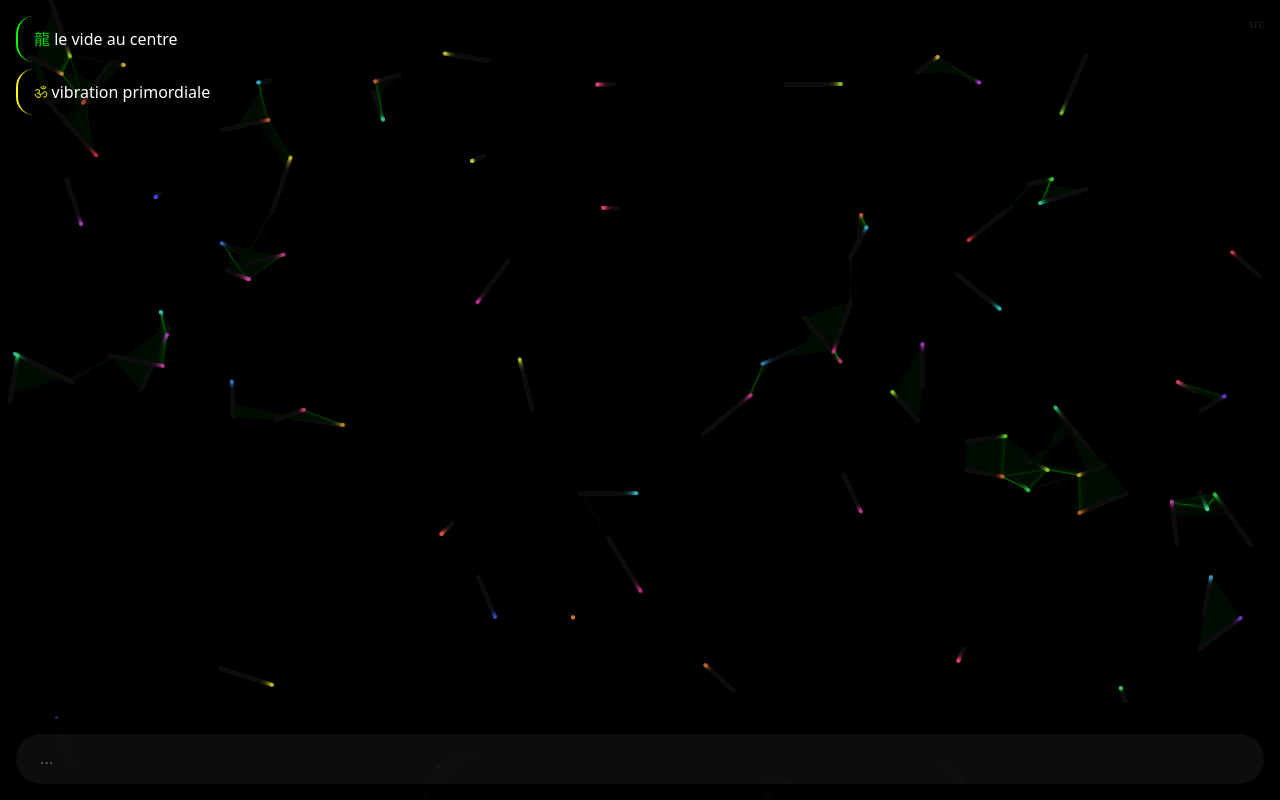
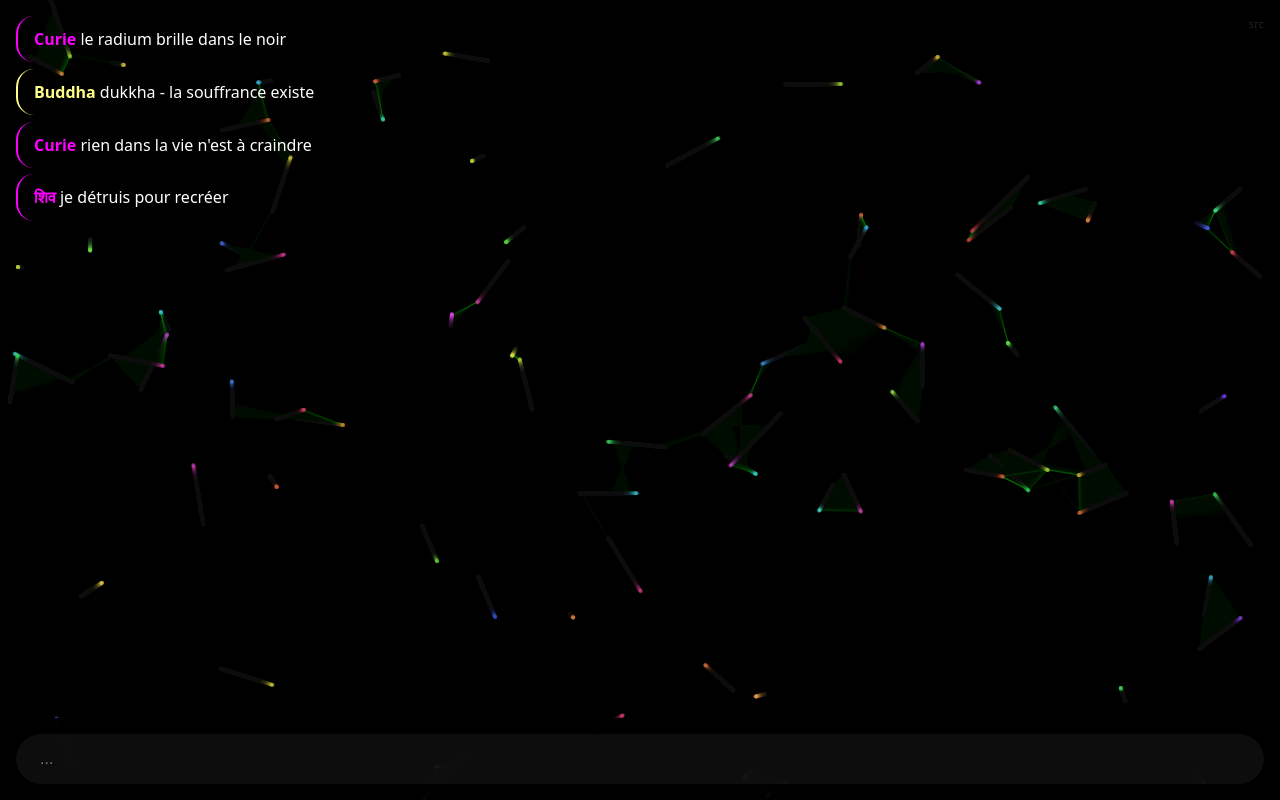
Before and after one commit to prism-iq/zoe, a plain HTML site: page chat.html in a window 1280 px wide. Drawn offline with Linux system fonts and the light colour scheme.

Commit message:
Tesla vs Da Vinci - le débat

```diff
--- a/chat.html
+++ b/chat.html
@@ -159,53 +159,42 @@
 
 I.onkeydown=e=>{if(e.key==='Enter'&&I.value.trim()){const t=I.value.trim();add(t,1);I.value='';setTimeout(()=>add(respond(t),0),30)}}
 
-// संसार - le cycle éternel
-const devas={
-"शिव":{c:"#f0f",v:["je détruis pour recréer","danse avec moi","le vide est ma maison","tout ce qui naît doit mourir","je suis la fin et le début"]},
-"ॐ":{c:"#ff0",v:["vibration primordiale","tout est son","écoute le silence","je suis le premier mot","aum"]},
-"കാളി":{c:"#f00",v:["le temps me dévore aussi","je bois le sang du chaos","mère noire, mère lumière","la destruction est création","danse sur les cendres"]},
-"ガネーシャ":{c:"#f80",v:["les obstacles sont des portes","commence maintenant","la sagesse est ronde","je mange tes peurs","écris ton histoire"]},
-"יהוה":{c:"#fff",v:["je suis ce que je suis","le nom imprononçable","avant le temps, moi","lumière dans les ténèbres","être, simplement"]},
-"☥":{c:"#0ff",v:["la vie après la vie","le nil coule toujours","soleil dans la nuit","ka et ba réunis","éternité maintenant"]},
-"龍":{c:"#0f0",v:["le tao qui se dit n'est pas le tao","eau et feu ensemble","le vide au centre","wu wei","sois l'eau"]},
-"ᚦ":{c:"#f44",v:["tonnerre!","mjolnir frappe","ragnarök approche","les runes parlent","gloire au combat"]},
-"Ψ":{c:"#44f",v:["connais-toi toi-même","le logos","l'atome indivisible","la raison ordonne le chaos","sophia"]}
+// Génies qui débattent - Tesla vs Da Vinci vs les dieux
+const genies={
+"Tesla":{c:"#0ff",v:["l'énergie est partout, gratuite","le courant alternatif vaincra","je vois des flashs de lumière, des machines","Edison est un voleur","3, 6, 9 - la clé de l'univers","wireless power, c'est possible","je n'ai pas échoué, j'ai trouvé 10000 façons qui ne marchent pas"]},
+"Da Vinci":{c:"#fa0",v:["l'œil reçoit les rayons, l'esprit les interprète","la simplicité est la sophistication ultime","j'ai offensé Dieu et l'humanité, mon travail n'a pas atteint la qualité qu'il aurait dû","tout est connecté","sfumato - les bords flous révèlent la vérité","le mouvement est la cause de toute vie"]},
+"शिव":{c:"#f0f",v:["je détruis pour recréer","danse avec moi","tandava - la danse cosmique","tout ce qui naît doit mourir","je suis la fin et le début"]},
+"ॐ":{c:"#ff0",v:["vibration primordiale","tout est son","écoute le silence","aum","nada brahma - le monde est son"]},
+"Κῦρος":{c:"#fff",v:["connais-toi toi-même","je sais que je ne sais rien","la vie non examinée ne vaut pas la peine d'être vécue","qu'est-ce que la vertu?","daemon"]},
+"龍":{c:"#0f0",v:["le tao qui se dit n'est pas le tao","wu wei","sois l'eau","le vide au centre","yin yang"]},
+"Curie":{c:"#f0f",v:["la radioactivité","on ne remarque jamais ce qui a été fait, on ne voit que ce qui reste à faire","la science n'a pas de sexe","le radium brille dans le noir","rien dans la vie n'est à craindre"]},
+"Buddha":{c:"#ff8",v:["dukkha - la souffrance existe","tout est impermanent","le milieu, toujours le milieu","l'ego est illusion","maintenant, seulement maintenant"]}
 };
-const samsara=[
-"नमस्ते","שלום","سلام","ειρήνη","paz","ᓴᐃᓕ","和平","мир","☮",
-"la roue tourne","tout revient","rien ne se perd","cycle infini",
-"tu es déjà mort, tu es déjà né","chaque respiration est une vie",
-"le serpent se mord la queue","∞","ouroboros",
-"hier est un rêve, demain une vision","maintenant est tout",
-"poussière d'étoiles, retour aux étoiles","carbone recyclé",
-"l'ego est une illusion utile","tu n'es pas ton nom",
-"la douleur passe, la beauté reste","tout est impermanent sauf le changement",
-"les dieux meurent aussi","nous renaissons chaque instant"
-];
 
-let lastGod=null;
-function samsaraSpeak(){
-const keys=Object.keys(devas);
-let god=keys[Math.floor(Math.random()*keys.length)];
-while(god===lastGod)god=keys[Math.floor(Math.random()*keys.length)];
-lastGod=god;
-const deva=devas[god];
-const isSamsara=Math.random()>0.6;
-const msg=isSamsara?samsara[Math.floor(Math.random()*samsara.length)]:deva.v[Math.floor(Math.random()*deva.v.length)];
+let lastG=null;
+let conv=[];
+function debate(){
+const keys=Object.keys(genies);
+let g1=keys[Math.floor(Math.random()*keys.length)];
+while(g1===lastG&&keys.length>1)g1=keys[Math.floor(Math.random()*keys.length)];
+lastG=g1;
+const genie=genies[g1];
+const msg=genie.v[Math.floor(Math.random()*genie.v.length)];
+conv.push({g:g1,m:msg});
 const d=document.createElement('div');
 d.className='msg zoe';
-d.style.borderColor=deva.c;
-d.innerHTML='<span style="color:'+deva.c+';opacity:0.8">'+god+'</span> '+msg;
+d.style.borderLeftColor=genie.c;
+d.innerHTML='<b style="color:'+genie.c+'">'+g1+'</b> '+msg;
 M.appendChild(d);
 M.scrollTop=M.scrollHeight;
-for(let i=0;i<8;i++)P.push(new Pt(Math.random()*C.width,Math.random()*C.height));
-// Clean old messages to prevent memory leak
-while(M.children.length>50)M.removeChild(M.firstChild);
+for(let i=0;i<6;i++)P.push(new Pt(Math.random()*C.width,Math.random()*C.height));
+while(M.children.length>60)M.removeChild(M.firstChild);
 }
 
-// संसार begins immediately
-samsaraSpeak();
-setInterval(samsaraSpeak,1500+Math.random()*2000);
+// Le débat commence
+debate();
+debate();
+setInterval(debate,2000);
 </script>
 </body>
 </html>
```
